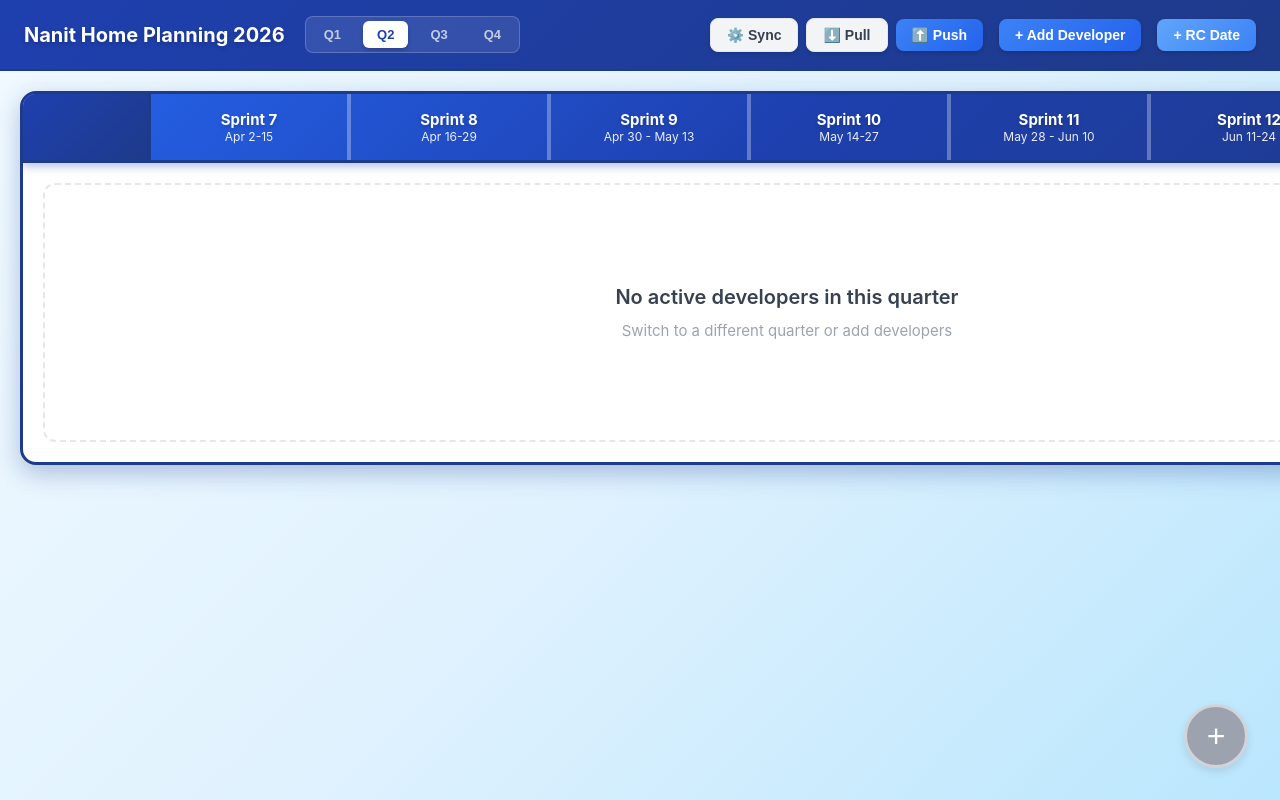
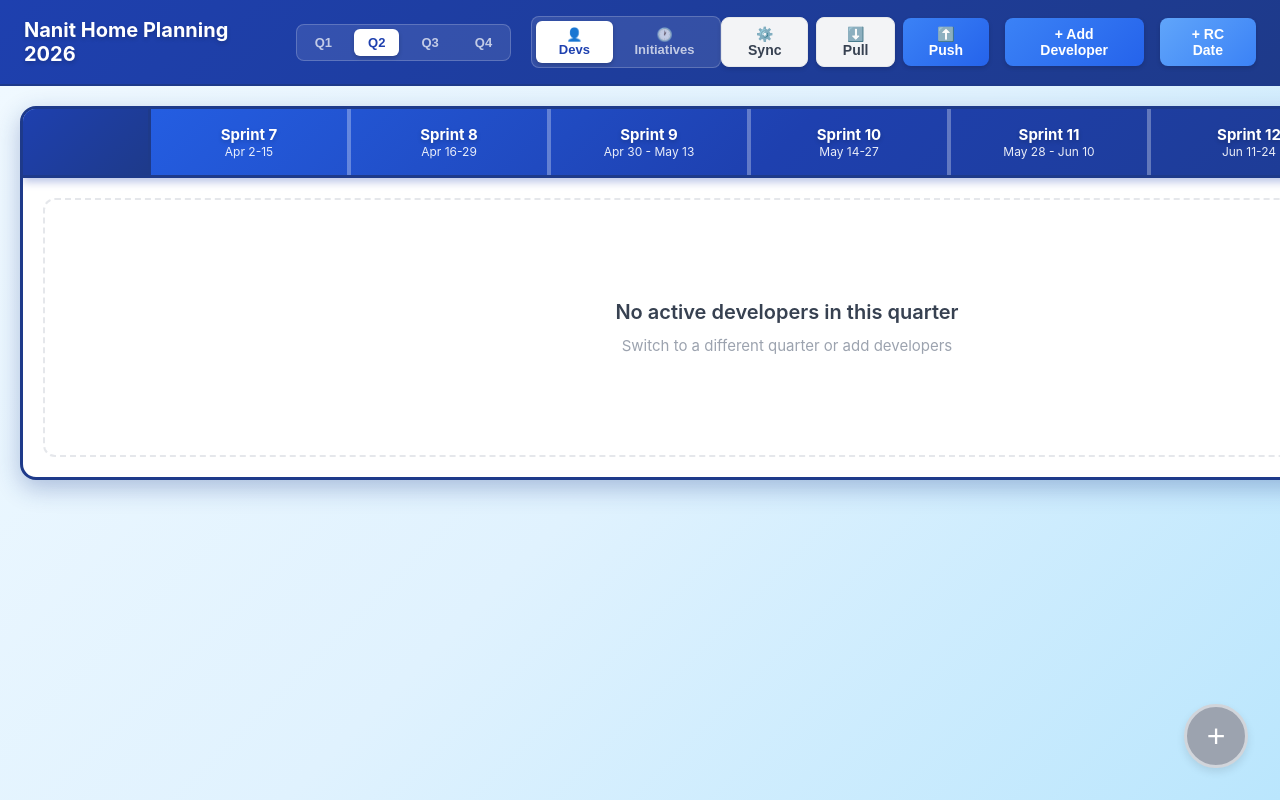
Before and after one commit to orelmalich1/sprint-task-manager, a React (Create React App) app: page / in a window 1280 px wide. Built offline with nearby package versions, Linux system fonts and the light colour scheme.

Commit message:
Fix: click task opens edit modal instead of moving row

```diff
--- a/src/App.js
+++ b/src/App.js
@@ -1,13 +1,16 @@
-import React from 'react';
+import React, { useState } from 'react';
 import { AppProvider } from './context/AppContext';
 import DeveloperManager from './components/DeveloperManager';
 import RcDateManager from './components/RcDateManager';
 import QuarterSelector from './components/QuarterSelector';
 import SprintTimeline from './components/SprintTimeline';
+import InitiativesTimeline from './components/InitiativesTimeline';
 import AddTaskButton from './components/AddTaskButton';
 import GoogleSheetSync from './components/GoogleSheetSync';
 
 function App() {
+  const [viewMode, setViewMode] = useState('devs');
+
   return (
     <AppProvider>
       <div className="app-container">
@@ -15,6 +18,22 @@
           <div className="toolbar-left">
             <h1>Nanit Home Planning 2026</h1>
             <QuarterSelector />
+            <div className="view-toggle">
+              <button
+                className={`view-toggle-btn ${viewMode === 'devs' ? 'active' : ''}`}
+                onClick={() => setViewMode('devs')}
+                title="Devs Gantt"
+              >
+                👤 Devs
+              </button>
+              <button
+                className={`view-toggle-btn ${viewMode === 'initiatives' ? 'active' : ''}`}
+                onClick={() => setViewMode('initiatives')}
+                title="Initiatives Gantt"
+              >
+                🕐 Initiatives
+              </button>
+            </div>
           </div>
           <div className="toolbar-controls">
             <GoogleSheetSync />
@@ -24,10 +43,10 @@
         </div>
 
         <div className="timeline-container">
-          <SprintTimeline />
+          {viewMode === 'devs' ? <SprintTimeline /> : <InitiativesTimeline />}
         </div>
 
-        <AddTaskButton />
+        {viewMode === 'devs' && <AddTaskButton />}
       </div>
     </AppProvider>
   );
--- /dev/null
+++ b/src/components/InitiativesTimeline.jsx
@@ -0,0 +1,109 @@
+import React from 'react';
+import { useApp } from '../context/AppContext';
+import SprintHeaders from './SprintHeaders';
+import RcDateLines from './RcDateLines';
+import TodayIndicator from './TodayIndicator';
+import { useQuarterSprints } from '../hooks/useQuarterSprints';
+import { getQuarterConfig } from '../utils/quarterConfig';
+
+const InitiativesTimeline = () => {
+  const { state } = useApp();
+  const { SPRINTS, SPRINT_WIDTH_PX, sprintToPixels } = useQuarterSprints();
+  const quarterConfig = getQuarterConfig(state.currentQuarter);
+
+  // Collect tasks in this quarter
+  const quarterTasks = state.tasks.filter(
+    task =>
+      task.startSprint >= quarterConfig.firstSprint &&
+      task.startSprint <= quarterConfig.lastSprint
+  );
+
+  // Group by title — compute full span across all devs
+  const initiativeMap = {};
+  quarterTasks.forEach(task => {
+    const title = task.title.trim();
+    const taskEnd = task.startSprint + task.duration;
+    if (!initiativeMap[title]) {
+      initiativeMap[title] = {
+        title,
+        color: task.color || '#3B82F6',
+        startSprint: task.startSprint,
+        endSprint: taskEnd,
+      };
+    } else {
+      initiativeMap[title].startSprint = Math.min(initiativeMap[title].startSprint, task.startSprint);
+      initiativeMap[title].endSprint = Math.max(initiativeMap[title].endSprint, taskEnd);
+    }
+  });
+
+  const initiatives = Object.values(initiativeMap).sort((a, b) => a.startSprint - b.startSprint);
+
+  return (
+    <div className="timeline">
+      <SprintHeaders />
+
+      <div className="timeline-body">
+        {initiatives.length === 0 ? (
+          <div className="empty-state">
+            <div className="empty-state-content">
+              <p>No initiatives in this quarter</p>
+              <p>Add tasks in the Devs view to see them here</p>
+            </div>
+          </div>
+        ) : (
+          <>
+            <TodayIndicator />
+            <RcDateLines rcDates={state.rcDates} />
+            {initiatives.map(initiative => {
+              const left = sprintToPixels(initiative.startSprint) + 6;
+              const width = (initiative.endSprint - initiative.startSprint) * SPRINT_WIDTH_PX - 12;
+
+              return (
+                <div key={initiative.title} className="developer-row">
+                  <div
+                    className="developer-name"
+                    style={{ fontSize: '12px', fontWeight: 600, justifyContent: 'flex-start' }}
+                    title={initiative.title}
+                  >
+                    <span style={{ overflow: 'hidden', textOverflow: 'ellipsis', whiteSpace: 'nowrap' }}>
+                      {initiative.title}
+                    </span>
+                  </div>
+
+                  <div className="timeline-area">
+                    <div className="sprint-grid">
+                      {SPRINTS.map(sprint => (
+                        <div
+                          key={sprint.number}
+                          className="sprint-column"
+                          style={{ width: `${SPRINT_WIDTH_PX}px` }}
+                        />
+                      ))}
+                    </div>
+
+                    <div className="tasks-container">
+                      <div
+                        className="task-bar"
+                        style={{
+                          left: `${left}px`,
+                          width: `${Math.max(width, 40)}px`,
+                          backgroundColor: initiative.color,
+                          top: '16px',
+                          cursor: 'default',
+                        }}
+                      >
+                        <span className="task-title">{initiative.title}</span>
+                      </div>
+                    </div>
+                  </div>
+                </div>
+              );
+            })}
+          </>
+        )}
+      </div>
+    </div>
+  );
+};
+
+export default InitiativesTimeline;
--- a/src/index.css
+++ b/src/index.css
@@ -78,6 +78,39 @@
 }
 
 .quarter-btn.active {
+  background: white;
+  color: #1e40af;
+  box-shadow: 0 2px 4px rgba(0, 0, 0, 0.2);
+}
+
+/* View Toggle */
+.view-toggle {
+  display: flex;
+  gap: 0;
+  background: rgba(255, 255, 255, 0.1);
+  padding: 4px;
+  border-radius: 8px;
+  border: 1px solid rgba(255, 255, 255, 0.2);
+}
+
+.view-toggle-btn {
+  padding: 6px 14px;
+  border: none;
+  border-radius: 6px;
+  font-size: 13px;
+  font-weight: 600;
+  cursor: pointer;
+  transition: all 0.2s;
+  background: transparent;
+  color: rgba(255, 255, 255, 0.7);
+}
+
+.view-toggle-btn:hover {
+  background: rgba(255, 255, 255, 0.15);
+  color: white;
+}
+
+.view-toggle-btn.active {
   background: white;
   color: #1e40af;
   box-shadow: 0 2px 4px rgba(0, 0, 0, 0.2);
```
